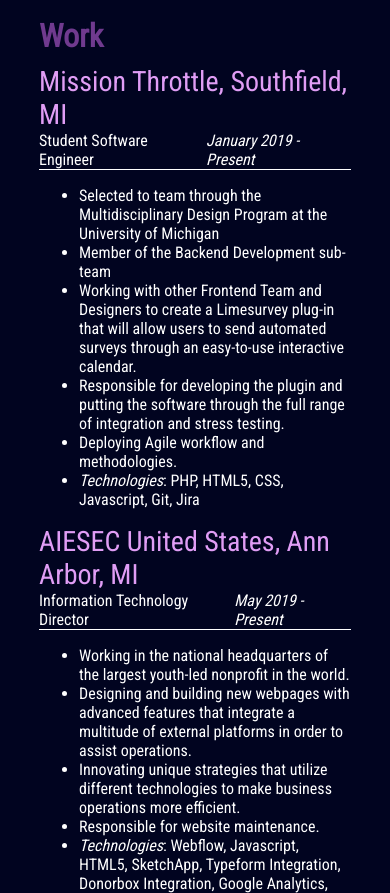
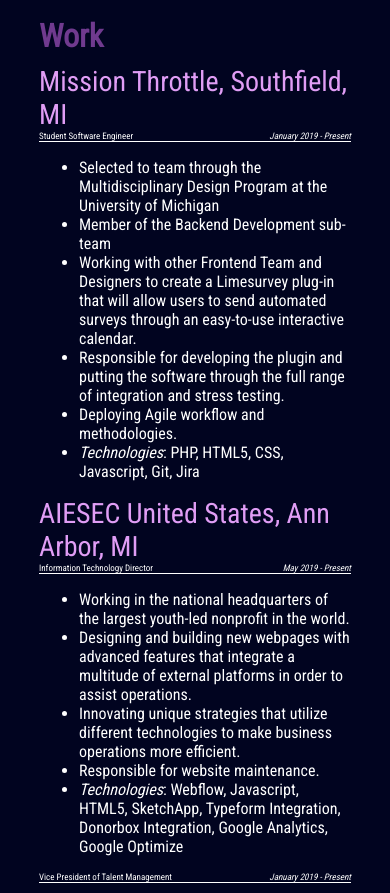
Before and after one commit to arunmassand/arunmassand.github.io, a plain HTML site: page experience.html in a window 390 px wide. Shown: the part 1060-1953 px from the top of the page. Drawn offline with Linux system fonts and the light colour scheme.

Commit message:
fixed font size of experience on mobile

```diff
--- a/css/experience.css
+++ b/css/experience.css
@@ -38,7 +38,7 @@
   }
 
   p {
-      margin: 0;
+    margin: 0;
   }
 
   .pink {
@@ -345,4 +345,7 @@
     justify-content: center;
     background-color: #010420;
   }
+  .experience p {
+    font-size: 9px;
+  }
 }
```
